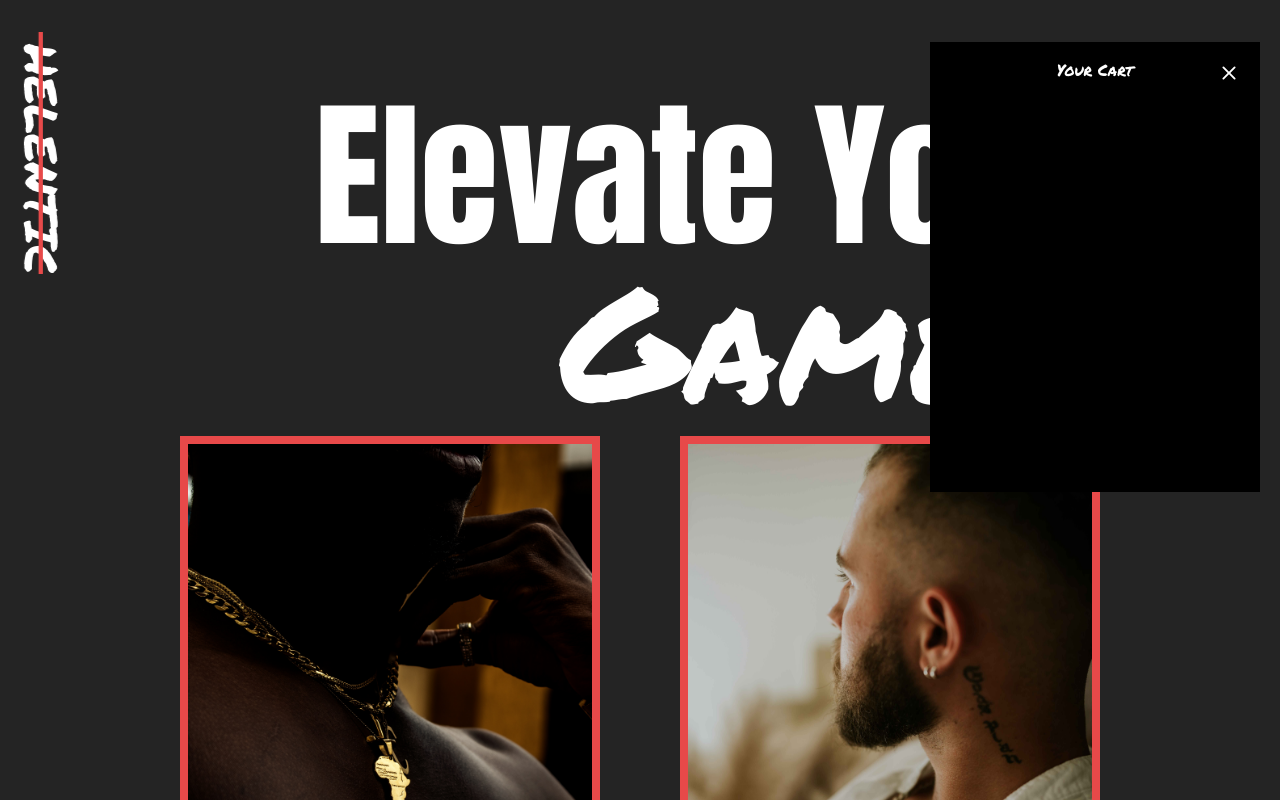
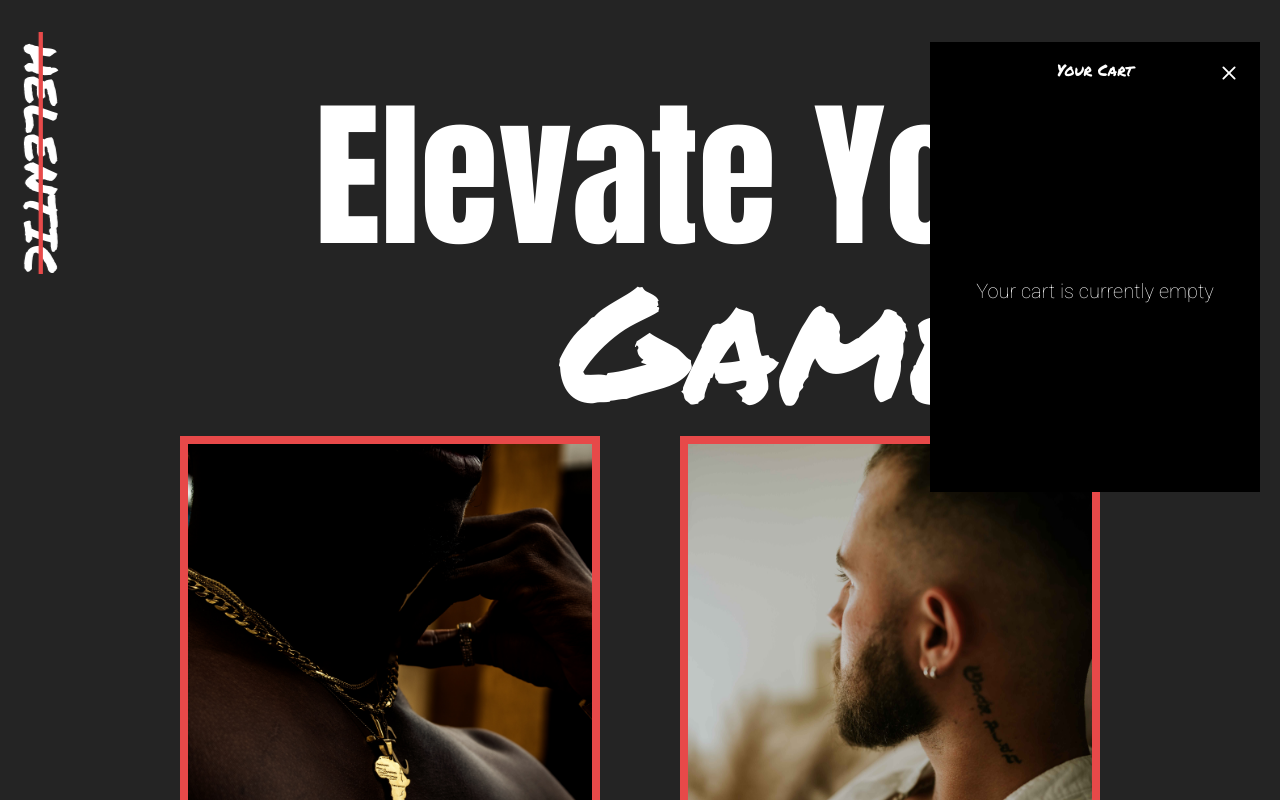
Before and after one commit to samukelolukhele/Helentic, a React (Vite) app: page / in a window 1280 px wide. Both pictures are taken after a click on the icon 1242 px from the left and 59 px from the top of the page. Shown: the top 800 px of the page. Built offline with nearby package versions, Linux system fonts and the light colour scheme.

Commit message:
FEAT:  Animated cart & added custom scrollbar.

```diff
--- a/src/components/Cart.tsx
+++ b/src/components/Cart.tsx
@@ -6,9 +6,10 @@ import { useNavigate } from "react-router-dom";
 
 type Props = {
   setIsOpen: React.Dispatch<React.SetStateAction<boolean>>;
+  isOpen: boolean;
 };
 
-const Cart = ({ setIsOpen }: Props) => {
+const Cart = ({ setIsOpen, isOpen }: Props) => {
   const { cartItems, cartTotal } = useShoppingCart();
   const navigate = useNavigate();
 
@@ -18,7 +19,13 @@ const Cart = ({ setIsOpen }: Props) => {
   }
 
   return (
-    <div className="absolute z-50 p-4 right-0 min-w-[330px] bg-black flex flex-col items-center gap-6 h-[450px] overflow-y-scroll">
+    <div
+      className={`absolute p-4 right-0 min-w-[330px] bg-black flex flex-col items-center gap-6 h-[450px] overflow-y-scroll ${
+        isOpen
+          ? "opacity-100 scale-y-100 z-50 translate-y-0"
+          : "opacity-0 scale-y-0 z-[-99] translate-y-[-200px]"
+      } duration-300 ease-in`}
+    >
       <div className="flex w-full relative">
         <p className="text-center w-full font-logo">Your Cart</p>
         <BsX
@@ -26,7 +33,7 @@ const Cart = ({ setIsOpen }: Props) => {
           onClick={() => setIsOpen(false)}
         />
       </div>
-      {cartItems.length != 0 && (
+      {cartItems.length != 0 ? (
         <div className="flex flex-col gap-4">
           <p className="py-2 border-t-[1px] border-white font-logo">Products</p>
           <CartItem />
@@ -35,6 +42,10 @@ const Cart = ({ setIsOpen }: Props) => {
             <p className="font-bold">R {cartTotal}</p>
           </div>
         </div>
+      ) : (
+        <p className="text-xl text-center font-thin my-auto">
+          Your cart is currently empty
+        </p>
       )}
       {cartItems.length > 0 && (
         <button
--- a/src/components/Navbar.tsx
+++ b/src/components/Navbar.tsx
@@ -34,7 +34,7 @@ const Navbar = () => {
               <p>{cartItems.length}</p>
             </div>
           )}
-          {isOpen && <Cart setIsOpen={setIsOpen} />}
+          <Cart setIsOpen={setIsOpen} isOpen={isOpen} />
         </div>
       </Container>
     </nav>
--- a/src/index.css
+++ b/src/index.css
@@ -70,3 +70,39 @@ input[type="number"]::-webkit-outer-spin-button {
 .shadow {
   box-shadow: 0px 0px 0px 3px #000000;
 }
+
+* {
+  scrollbar-width: thin;
+  scrollbar-color: #e74949 #dfe9eb;
+}
+
+/* Chrome, Edge and Safari */
+*::-webkit-scrollbar {
+  height: 10px;
+  width: 10px;
+}
+*::-webkit-scrollbar-track {
+  border-radius: 5px;
+  background-color: #dfe9eb;
+}
+
+*::-webkit-scrollbar-track:hover {
+  background-color: #b8c0c2;
+}
+
+*::-webkit-scrollbar-track:active {
+  background-color: #b8c0c2;
+}
+
+*::-webkit-scrollbar-thumb {
+  border-radius: 5px;
+  background-color: #e74949;
+}
+
+*::-webkit-scrollbar-thumb:hover {
+  background-color: #b41f1f;
+}
+
+*::-webkit-scrollbar-thumb:active {
+  background-color: #b41f1f;
+}
--- a/src/pages/shop/index.tsx
+++ b/src/pages/shop/index.tsx
@@ -1,4 +1,3 @@
-import React from "react";
 import ShopFilters from "../../components/ShopFilters";
 import { products } from "../../utils/products";
 import Product from "../../components/Product";
```
